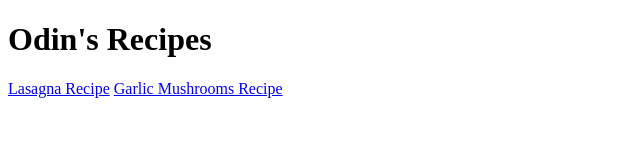
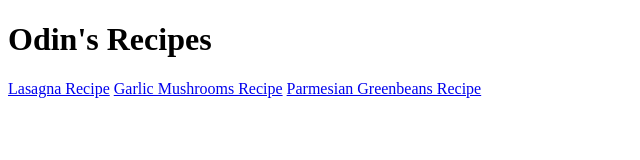
Before and after one commit to sragasino39/odin-recipes, a plain HTML site: page index.html in a window 1280 px wide. Shown: the whole page, without its empty margins (0-640 px from the left). Drawn offline with Linux system fonts and the light colour scheme.

Commit message:
Add greenbean recipe link

```diff
--- a/index.html
+++ b/index.html
@@ -10,5 +10,6 @@
         <h1>Odin's Recipes</h1>
         <a href = "/recipes/lasagna.html"> Lasagna Recipe</a>
         <a href = "/recipes/mushrooms.html"> Garlic Mushrooms Recipe</a>
+        <a href = "/recipes/greenbeans.html">Parmesian Greenbeans Recipe</a>
     </body>
 </html>
```
